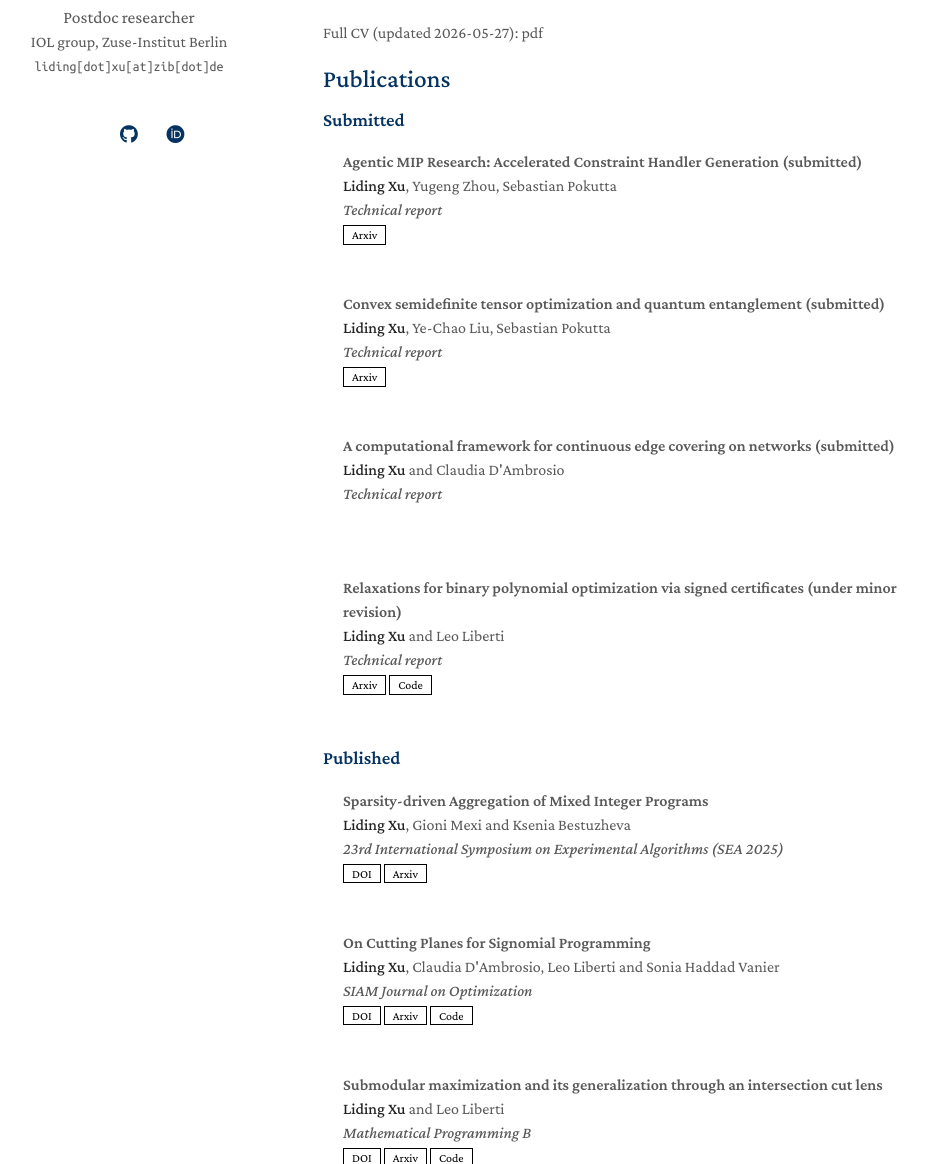
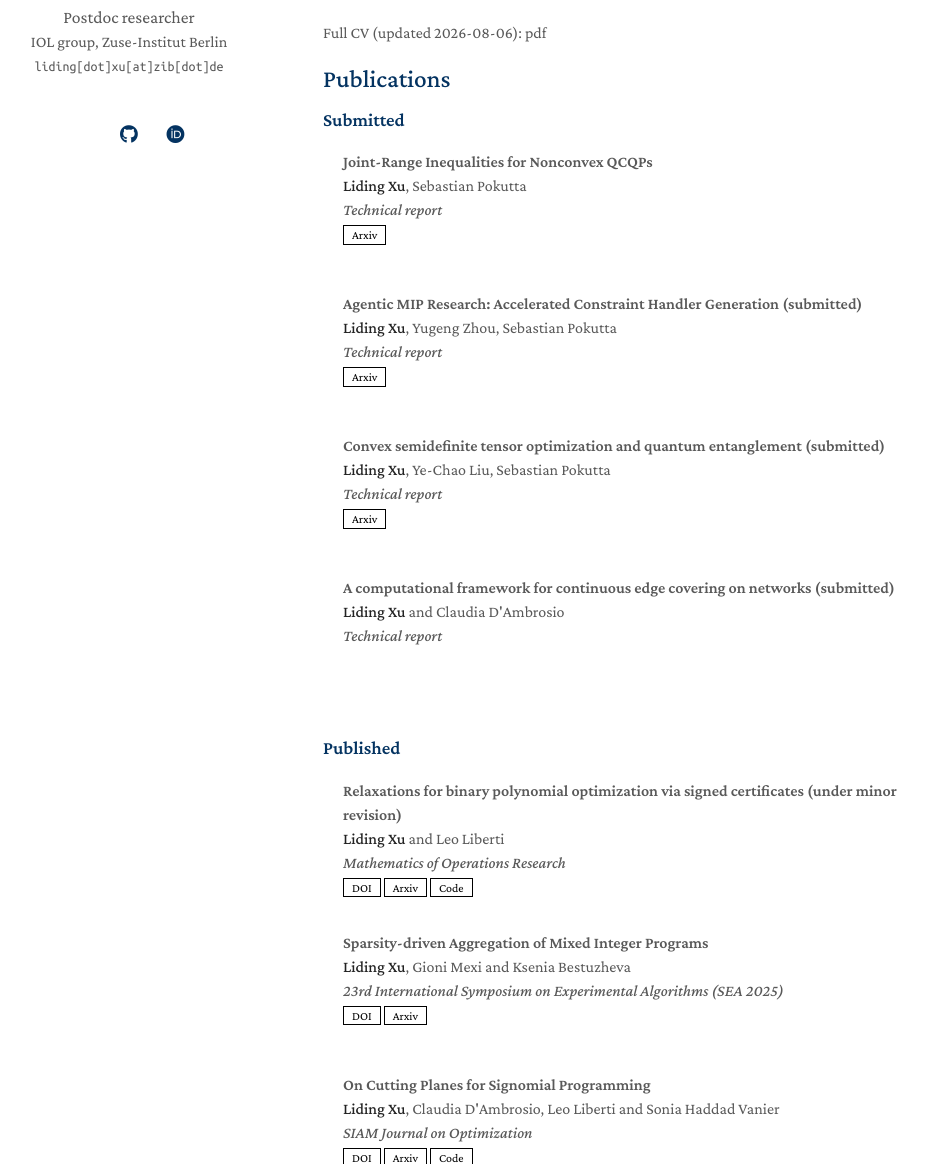
Before and after one commit to lidingxu/lidingxu.github.io, a Jekyll site: the page built from index.md, in a window 1280 px wide and 1400 px high, scrolled down 305 px. Shown: the part 236-1400 px from the top of the window, without its empty margins (147-1075 px from the left). Built offline with Jekyll 4.4.1, drawn with Linux system fonts in a browser that asks for light colours; nearby versions of some CDN libraries; a style sheet for code colours, icons or effects is not loaded; our own code applies the rules of GitHub Pages for plain Markdown files.

Commit message:
new preprint

```diff
--- a/_data/publications.yml
+++ b/_data/publications.yml
@@ -7,6 +7,11 @@ submitted:
  #   code: https://github.com/MrGiovanni/ContinualLearning
  #  bibtex: https://bib.yliu.me/MICCAI23.txt
  #  image: ./assets/img/teaser_example_2.png
+  - title: "Joint-Range Inequalities for Nonconvex QCQPs"
+    authors: <strong>Liding Xu</strong>, Sebastian Pokutta
+    conference: Technical report
+    arxiv:  https://arxiv.org/abs/2608.03318
+
   - title: "Agentic MIP Research: Accelerated Constraint Handler Generation (submitted)"
     authors: <strong>Liding Xu</strong>, Yugeng Zhou, Sebastian Pokutta
     conference: Technical report
@@ -21,16 +26,18 @@ submitted:
     authors: <strong>Liding Xu</strong> and Claudia D'Ambrosio
     conference: Technical report
 
-  - title: "Relaxations for binary polynomial optimization via signed certificates (under minor revision)"
-    authors: <strong>Liding Xu</strong> and Leo Liberti
-    conference: Technical report
-    arxiv: https://arxiv.org/abs/2405.13447
-    code: https://github.com/lidingxu/ESPCuts
-
 accepted:
 
 
 published:
+
+  - title: "Relaxations for binary polynomial optimization via signed certificates (under minor revision)"
+    authors: <strong>Liding Xu</strong> and Leo Liberti
+    conference: Mathematics of Operations Research
+    arxiv: https://arxiv.org/abs/2405.13447
+    code: https://github.com/lidingxu/ESPCuts
+    doi: https://doi.org/10.1287/moor.2024.0534
+
 
   - title: "Sparsity-driven Aggregation of Mixed Integer Programs"
     authors: <strong>Liding Xu</strong>, Gioni Mexi and Ksenia Bestuzheva
--- a/index.md
+++ b/index.md
@@ -18,7 +18,7 @@ I have contributed to the open source MILP solver: <a target="_blank" href="http
 * **M.S.** in Mathematics, Optimization track,  Université Paris-Saclay & Institut Polytechnique de Paris, 2020
 * **B.S.** in Machine Intelligence, Peking University, 2018
 
-Full CV (updated 2026-05-27): <a target="_blank" href="/files/liding_xu_cv.pdf"><autocolor>pdf</autocolor></a>
+Full CV (updated 2026-08-06): <a target="_blank" href="/files/liding_xu_cv.pdf"><autocolor>pdf</autocolor></a>
 
 {% include_relative _includes/publications.md %}
 
```
Also changed, not shown: _includes/services.md (+2 -1 lines), 1 other file.
